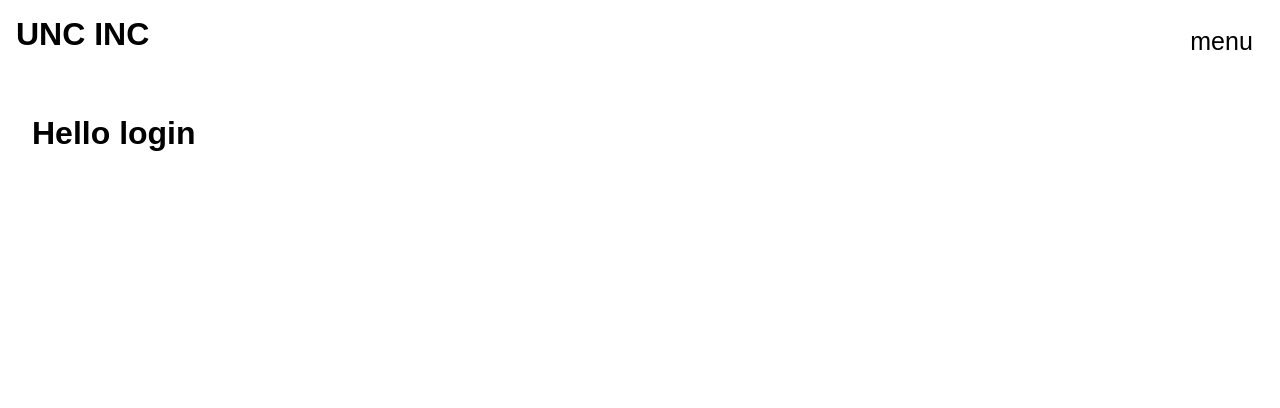
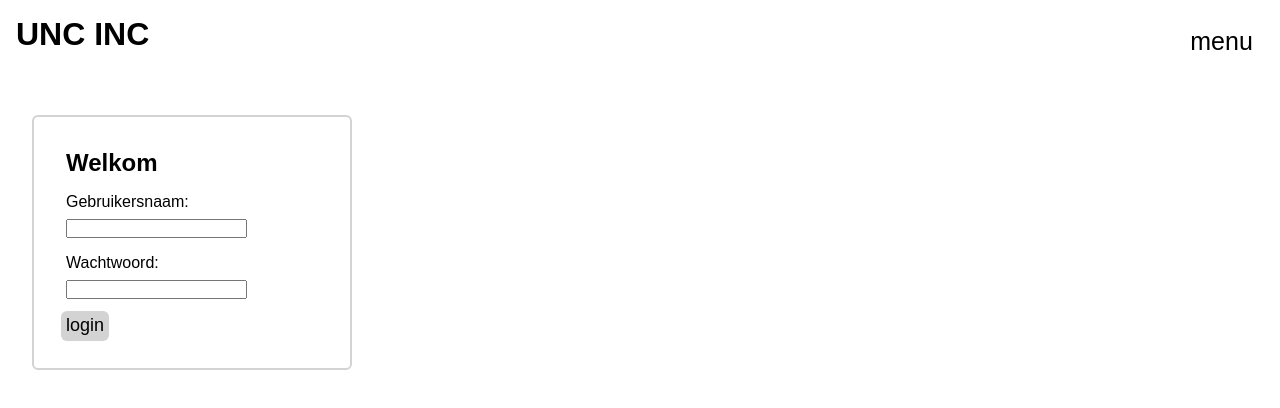
Before and after one commit to YoussraElmortai/unc-inc-opdracht, a React (Create React App) app: page /login in a window 1280 px wide. Shown: the top 408 px of the page. Built offline with nearby package versions, Linux system fonts and the light colour scheme; a web font is replaced by a local one.

Commit message:
loginform js erin voor inloggen
inlogform heeft nu required inputs die juist ingevuld moeten worden

```diff
--- a/src/components/Loginform.js
+++ b/src/components/Loginform.js
@@ -1,7 +1,53 @@
+import React, { useState } from "react";
+import Home from "../pages/Home";
+
 const Loginform = () => {
+  const [username, setUsername] = useState("");
+  const [password, setPassword] = useState("");
+  const [loggedIn, setLoggedIn] = useState(false);
+
+  const handleLogin = () => {
+    if (username === "uncinc" && password === "letmein") {
+      setLoggedIn(true);
+    } else {
+      alert("Incorrect username or password. Please try again.🤔✨");
+    }
+  };
+
+  if (loggedIn) {
+    return <Home />;
+  }
   return (
     <>
-      <h1>Hello login</h1>
+      <main className="loginform">
+        <h2>Welkom</h2>
+        <form
+          onSubmit={(e) => {
+            e.preventDefault();
+            handleLogin();
+          }}
+        >
+          <label>
+            Gebruikersnaam:
+            <input
+              type="text"
+              value={username}
+              onChange={(e) => setUsername(e.target.value)}
+              required
+            />
+          </label>
+          <label>
+            Wachtwoord:
+            <input
+              type="password"
+              value={password}
+              onChange={(e) => setPassword(e.target.value)}
+              required
+            />
+          </label>
+          <button type="submit">login</button>
+        </form>
+      </main>
     </>
   );
 };
--- a/src/index.css
+++ b/src/index.css
@@ -227,6 +227,33 @@ body::-webkit-scrollbar-thumb {
 
  /* loginform.js styling */
 
+ .loginform{
+  border: 2px solid var(--accent-color);
+  border-radius: 6px;
+  width: 20rem;
+ }
 
+ .loginform h2{
+  font-family: var(--titles);
+ }
 
- /* login.js styling */
+ .loginform form{
+  display: flex;
+  flex-direction: column;
+  margin-top: 1rem;
+  gap: 1rem;
+  align-items: flex-start;
+ }
+
+ .loginform label{
+  display: flex;
+  flex-direction: column;
+  gap: 0.5rem;
+ }
+
+ .loginform button{
+  font-size: 18px;
+  background-color: var(--accent-color);
+  padding: 0.3rem;
+  border-radius: 6px;
+ }
--- a/src/pages/Login.js
+++ b/src/pages/Login.js
@@ -1,3 +1,4 @@
+// componenten
 import Loginform from "../components/Loginform";
 
 const Login = () => {
```
